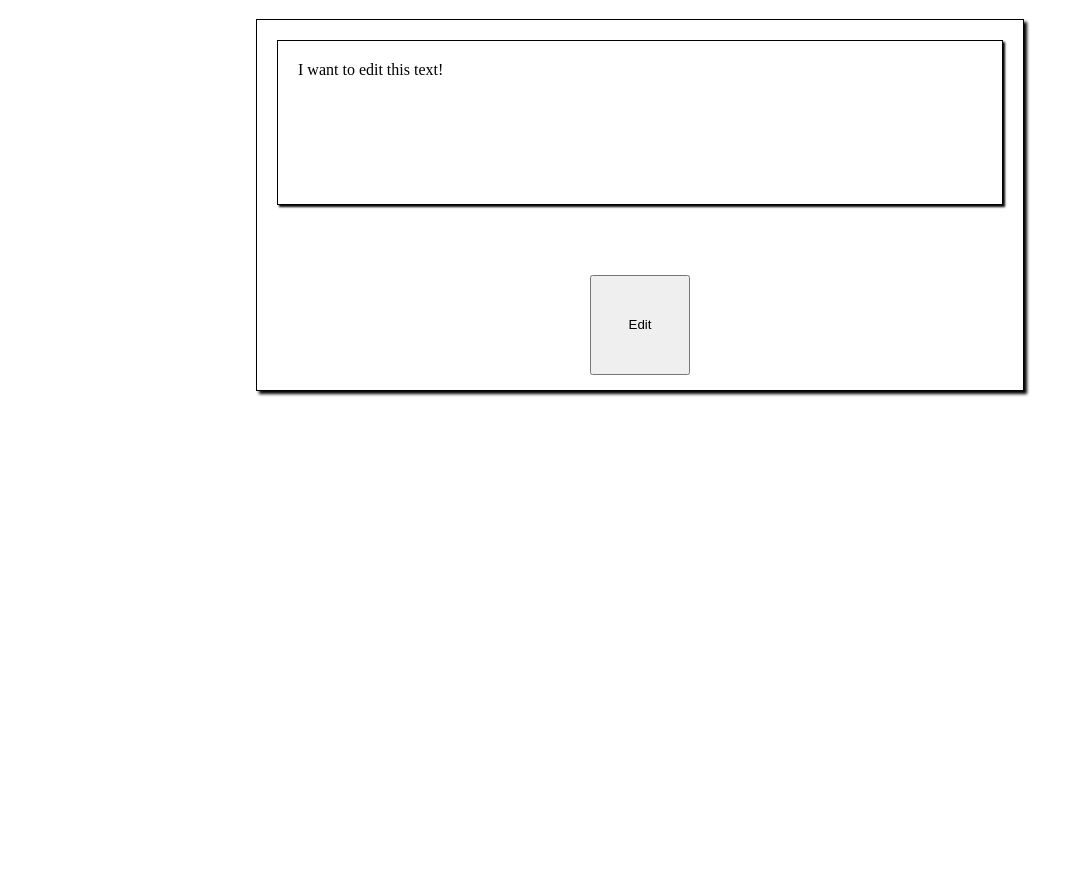
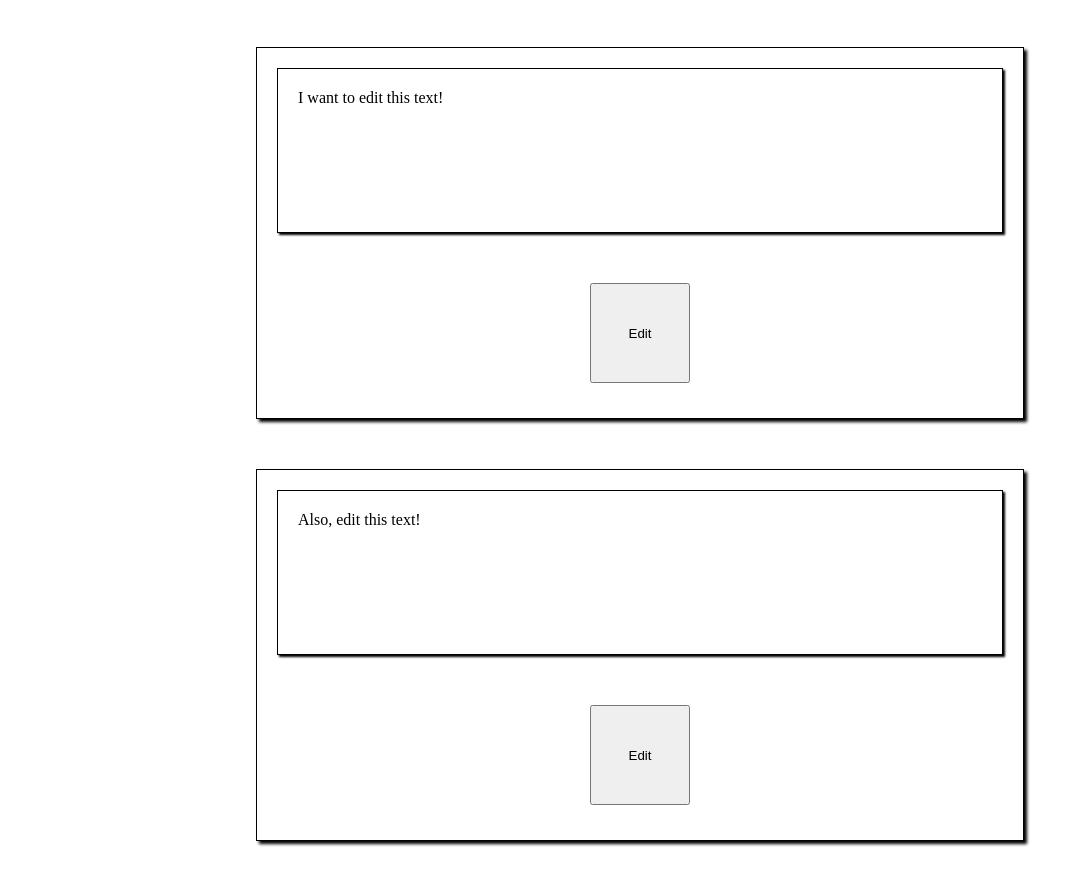
Before and after one commit to AndrewBallinger/Thinkful-Make-Editable, a website: page app/index.html in a window 1280 px wide. Shown: the part 61-946 px from the top of the page, without its empty margins (0-1085 px from the left). Before the commit the page ends 800 px from the top, so only its background shows below. Drawn offline with nearby package versions, Linux system fonts and the light colour scheme; some packages are replaced by stand-ins of ours.

Commit message:
Two boxes as per the instructions

```diff
--- a/app/index.html
+++ b/app/index.html
@@ -14,6 +14,11 @@
     I want to edit this text!
   </make-editable>
 
+  <make-editable>
+    Also, edit this text!
+  </make-editable>
+
+
 <script src="./bower_components/angular/angular.js"></script>
 <script src="./bower_components/angular-animate/angular-animate.js"></script>
 <script src="./bower_components/jquery/dist/jquery.min.js"></script>
--- a/app/make-editable.css
+++ b/app/make-editable.css
@@ -5,7 +5,7 @@ section {
     box-shadow: 3px 3px 3px black;
     height: 370px;
     max-height:370px;
-    margin: 0 auto;
+    margin: 50px auto;
     text-align: center;
 }
 
@@ -26,4 +26,5 @@ section {
     width: 100px;
     height: 100px;
     margin: 50px auto;
+    margin-top: 30px;
 }
```
